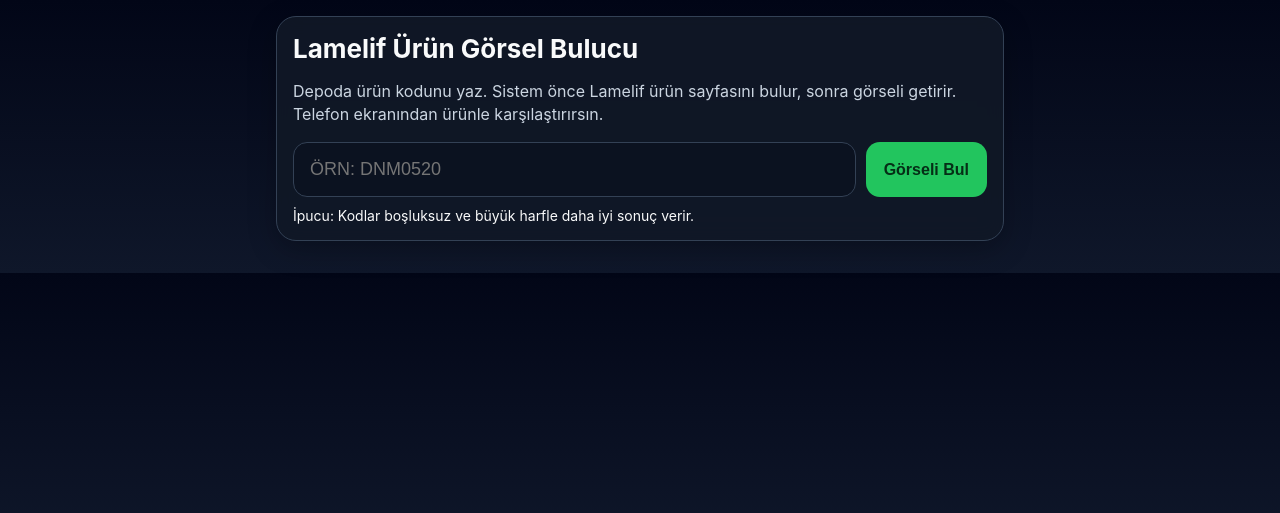
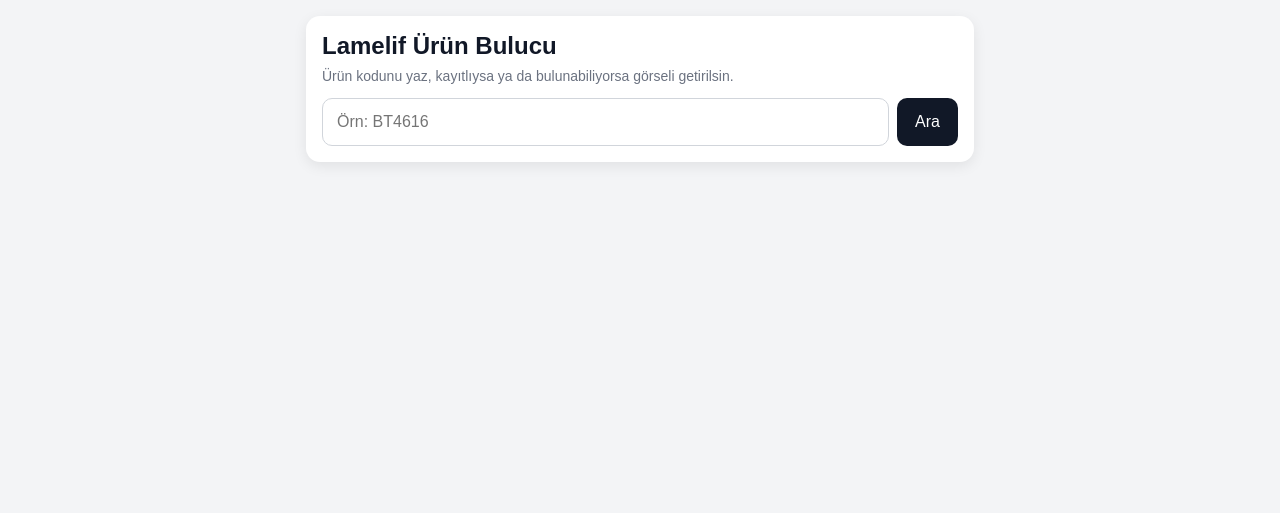
Before and after one commit to omerertin/lamelif-app, a Flask app: page / in a window 1280 px wide. Shown: the top 513 px of the page. Run offline with Flask 3, Linux system fonts and the light colour scheme.

Commit message:
Update index.html

```diff
--- a/templates/index.html
+++ b/templates/index.html
@@ -1,227 +1,281 @@
-<!doctype html>
+<!DOCTYPE html>
 <html lang="tr">
 <head>
-  <meta charset="utf-8">
-  <meta name="viewport" content="width=device-width, initial-scale=1, viewport-fit=cover">
-  <title>Lamelif Ürün Görsel Bulucu</title>
+    <meta charset="UTF-8">
+    <meta name="viewport" content="width=device-width, initial-scale=1.0">
+    <title>Lamelif Ürün Bulucu</title>
     <meta name="theme-color" content="#111827">
     <link rel="manifest" href="/manifest.json">
     <style>
-    :root {
-      --bg: #0f172a;
-      --panel: #111827;
-      --card: #1f2937;
-      --text: #f9fafb;
-      --muted: #cbd5e1;
-      --accent: #22c55e;
-      --danger: #ef4444;
-      --border: #334155;
-    }
         * { box-sizing: border-box; }
         body {
             margin: 0;
-      font-family: -apple-system, BlinkMacSystemFont, "Segoe UI", Roboto, Arial, sans-serif;
-      background: linear-gradient(180deg, #020617, var(--bg));
-      color: var(--text);
+            font-family: Arial, sans-serif;
+            background: #f3f4f6;
+            color: #111827;
         }
         .wrap {
-      max-width: 760px;
+            max-width: 700px;
             margin: 0 auto;
             padding: 16px;
         }
-    .panel {
-      background: rgba(17,24,39,.92);
-      backdrop-filter: blur(10px);
-      border: 1px solid var(--border);
-      border-radius: 20px;
+        .card {
+            background: #fff;
+            border-radius: 14px;
             padding: 16px;
-      box-shadow: 0 8px 28px rgba(0,0,0,.25);
+            box-shadow: 0 4px 14px rgba(0,0,0,0.08);
+            margin-bottom: 16px;
         }
-    h1 { margin: 0 0 8px; font-size: 26px; }
-    p { color: var(--muted); line-height: 1.45; }
-    form {
-      display: grid;
-      grid-template-columns: 1fr auto;
-      gap: 10px;
-      margin-top: 14px;
+        h1 {
+            font-size: 24px;
+            margin: 0 0 8px;
+        }
+        .muted {
+            color: #6b7280;
+            font-size: 14px;
+            margin-bottom: 14px;
+        }
+        .search-row {
+            display: flex;
+            gap: 8px;
         }
         input {
-      width: 100%;
-      padding: 16px;
-      border-radius: 14px;
-      border: 1px solid var(--border);
-      background: #0b1220;
-      color: var(--text);
-      font-size: 18px;
-      text-transform: uppercase;
+            flex: 1;
+            padding: 14px;
+            border: 1px solid #d1d5db;
+            border-radius: 10px;
+            font-size: 16px;
         }
         button {
-      border: 0;
+            padding: 14px 18px;
+            border: none;
+            border-radius: 10px;
+            background: #111827;
+            color: white;
+            font-size: 16px;
+            cursor: pointer;
+        }
+        button:disabled {
+            opacity: 0.6;
+            cursor: not-allowed;
+        }
+        .msg {
+            padding: 12px;
+            border-radius: 10px;
+            margin-top: 12px;
+            font-size: 15px;
+        }
+        .info { background: #e0f2fe; color: #075985; }
+        .warn { background: #fff7ed; color: #9a3412; }
+        .err  { background: #fef2f2; color: #991b1b; }
+        .ok   { background: #ecfdf5; color: #065f46; }
+        .result-card {
+            background: white;
             border-radius: 14px;
-      padding: 16px 18px;
-      background: var(--accent);
-      color: #052e16;
-      font-weight: 700;
-      font-size: 16px;
-    }
-    .hint { font-size: 14px; margin-top: 10px; }
-    .status {
-      margin: 14px 0;
-      padding: 12px 14px;
-      border-radius: 14px;
-      display: none;
-    }
-    .status.show { display: block; }
-    .status.error { background: rgba(239,68,68,.12); color: #fecaca; border: 1px solid rgba(239,68,68,.35); }
-    .status.info { background: rgba(34,197,94,.12); color: #dcfce7; border: 1px solid rgba(34,197,94,.35); }
-    .grid {
-      display: grid;
-      gap: 16px;
+            overflow: hidden;
+            box-shadow: 0 4px 14px rgba(0,0,0,0.08);
             margin-top: 16px;
         }
-    .result {
-      background: var(--card);
-      border: 1px solid var(--border);
-      border-radius: 18px;
-      overflow: hidden;
+        .result-card img {
+            width: 100%;
+            display: block;
+            background: #f9fafb;
         }
-    .imgbox {
-      background: #fff;
-      aspect-ratio: 4 / 5;
-      display: flex;
-      align-items: center;
-      justify-content: center;
+        .result-body {
+            padding: 14px;
         }
-    .imgbox img {
-      width: 100%;
-      height: 100%;
-      object-fit: contain;
-      background: #fff;
+        .result-title {
+            font-size: 18px;
+            font-weight: 700;
+            margin-bottom: 8px;
+            line-height: 1.35;
         }
-    .content { padding: 14px; }
-    .title { font-size: 18px; font-weight: 700; margin-bottom: 8px; }
-    .meta { font-size: 14px; color: var(--muted); margin-bottom: 12px; }
-    .actions { display: flex; gap: 10px; flex-wrap: wrap; }
-    .actions a {
+        .meta {
+            font-size: 14px;
+            color: #374151;
+            margin: 4px 0;
+        }
+        .tag {
+            display: inline-block;
+            padding: 4px 8px;
+            border-radius: 999px;
+            font-size: 12px;
+            font-weight: 700;
+            margin-right: 6px;
+            margin-top: 6px;
+        }
+        .tag-live { background: #dcfce7; color: #166534; }
+        .tag-cache { background: #dbeafe; color: #1d4ed8; }
+        .tag-manual { background: #f3e8ff; color: #7e22ce; }
+        .tag-other { background: #e5e7eb; color: #374151; }
+        a.link {
+            display: inline-block;
+            margin-top: 10px;
             text-decoration: none;
-      color: var(--text);
-      border: 1px solid var(--border);
-      border-radius: 12px;
-      padding: 10px 12px;
-      font-size: 14px;
+            color: #2563eb;
+            font-weight: 600;
         }
-    .badge {
-      display: inline-block;
+        pre.debug {
+            white-space: pre-wrap;
+            word-break: break-word;
+            background: #111827;
+            color: #f9fafb;
+            padding: 12px;
+            border-radius: 10px;
             font-size: 12px;
-      padding: 6px 8px;
-      border-radius: 999px;
-      background: rgba(34,197,94,.16);
-      color: #bbf7d0;
-      margin-bottom: 10px;
-    }
-    @media (max-width: 600px) {
-      form { grid-template-columns: 1fr; }
-      button { width: 100%; }
-      h1 { font-size: 22px; }
+            overflow: auto;
+            margin-top: 10px;
         }
     </style>
 </head>
 <body>
     <div class="wrap">
-    <div class="panel">
-      <h1>Lamelif Ürün Görsel Bulucu</h1>
-      <p>Depoda ürün kodunu yaz. Sistem önce Lamelif ürün sayfasını bulur, sonra görseli getirir. Telefon ekranından ürünle karşılaştırırsın.</p>
-      <form id="searchForm">
-        <input id="codeInput" name="code" placeholder="Örn: DNM0520" autocomplete="off" autocapitalize="characters" enterkeyhint="search">
-        <button type="submit">Görseli Bul</button>
-      </form>
-      <div class="hint">İpucu: Kodlar boşluksuz ve büyük harfle daha iyi sonuç verir.</div>
-      <div id="status" class="status"></div>
+        <div class="card">
+            <h1>Lamelif Ürün Bulucu</h1>
+            <div class="muted">Ürün kodunu yaz, kayıtlıysa ya da bulunabiliyorsa görseli getirilsin.</div>
+
+            <div class="search-row">
+                <input
+                    type="text"
+                    id="code"
+                    placeholder="Örn: BT4616"
+                    autocomplete="off"
+                    autocapitalize="characters"
+                    spellcheck="false"
+                    onkeydown="if(event.key==='Enter'){searchProduct();}"
+                >
+                <button id="searchBtn" onclick="searchProduct()">Ara</button>
             </div>
 
-    <div id="results" class="grid"></div>
+            <div id="message"></div>
+        </div>
+
+        <div id="results"></div>
     </div>
 
     <script>
-    const form = document.getElementById('searchForm');
-    const input = document.getElementById('codeInput');
-    const statusEl = document.getElementById('status');
-    const resultsEl = document.getElementById('results');
+        async function searchProduct() {
+            const input = document.getElementById("code");
+            const btn = document.getElementById("searchBtn");
+            const messageBox = document.getElementById("message");
+            const resultsBox = document.getElementById("results");
 
-    function setStatus(message, type = 'info') {
-      statusEl.textContent = message;
-      statusEl.className = `status show ${type}`;
+            const code = input.value.trim().toUpperCase();
+
+            resultsBox.innerHTML = "";
+            messageBox.innerHTML = "";
+
+            if (!code) {
+                showMessage("Lütfen ürün kodu gir.", "warn");
+                return;
             }
 
-    function clearStatus() {
-      statusEl.className = 'status';
-      statusEl.textContent = '';
+            btn.disabled = true;
+            btn.textContent = "Aranıyor...";
+            showMessage("Arama yapılıyor...", "info");
+
+            try {
+                const response = await fetch("/api/search?code=" + encodeURIComponent(code));
+                const rawText = await response.text();
+
+                let data;
+                try {
+                    data = JSON.parse(rawText);
+                } catch (jsonErr) {
+                    showMessage("Sunucudan JSON yerine farklı bir cevap geldi.", "err");
+                    resultsBox.innerHTML = `
+                        <div class="card">
+                            <b>Ham cevap:</b>
+                            <pre class="debug">${escapeHtml(rawText)}</pre>
+                        </div>
+                    `;
+                    return;
                 }
 
-    function escapeHtml(text) {
-      return text
-        .replaceAll('&', '&amp;')
-        .replaceAll('<', '&lt;')
-        .replaceAll('>', '&gt;')
-        .replaceAll('"', '&quot;')
-        .replaceAll("'", '&#039;');
+                if (!response.ok) {
+                    showMessage(data.error || "Sunucu hatası oluştu.", "err");
+                    return;
                 }
 
-    function renderResults(code, results) {
-      resultsEl.innerHTML = '';
-      if (!results.length) {
-        setStatus(`${code} için görsel bulunamadı.`, 'error');
+                if (data.results && data.results.length > 0) {
+                    const fromCache = data.from_cache === true;
+                    const sourceText = fromCache ? "Kayıtlı görseller gösteriliyor." : "Yeni sonuç bulundu.";
+                    showMessage(sourceText, fromCache ? "ok" : "info");
+
+                    renderResults(data.results, data.product_name || "");
                     return;
                 }
-      clearStatus();
-      results.forEach((item, index) => {
-        const card = document.createElement('article');
-        card.className = 'result';
+
+                if (data.product_name) {
+                    showMessage(
+                        `${escapeHtml(data.code)} katalogda var. Ürün adı: ${escapeHtml(data.product_name)}. ` +
+                        `${escapeHtml(data.message || "Ama görsel henüz bulunamadı.")}`,
+                        "warn"
+                    );
+                    return;
+                }
+
+                showMessage(data.message || "Sonuç bulunamadı.", "warn");
+
+            } catch (err) {
+                showMessage("İstek sırasında hata oluştu: " + escapeHtml(err.message), "err");
+            } finally {
+                btn.disabled = false;
+                btn.textContent = "Ara";
+            }
+        }
+
+        function renderResults(results, productName) {
+            const resultsBox = document.getElementById("results");
+            resultsBox.innerHTML = "";
+
+            results.forEach(item => {
+                const source = (item.source || "").toLowerCase();
+                const tagClass = getTagClass(source);
+
+                const card = document.createElement("div");
+                card.className = "result-card";
+
                 card.innerHTML = `
-          <div class="imgbox">
-            ${item.image_url ? `<img src="${item.image_url}" alt="${escapeHtml(item.title)}" loading="${index === 0 ? 'eager' : 'lazy'}">` : `<div>Görsel yok</div>`}
+                    ${item.image_url ? `<img src="${escapeAttr(item.image_url)}" alt="${escapeAttr(item.title || item.code || 'Ürün görseli')}">` : ""}
+                    <div class="result-body">
+                        <div class="result-title">${escapeHtml(item.title || productName || item.code || "Ürün")}</div>
+                        <div class="meta"><b>Kod:</b> ${escapeHtml(item.code || "-")}</div>
+                        ${productName ? `<div class="meta"><b>Katalog adı:</b> ${escapeHtml(productName)}</div>` : ""}
+                        <div class="meta">
+                            <span class="tag ${tagClass}">${escapeHtml(item.source || "bilinmiyor")}</span>
                         </div>
-          <div class="content">
-            ${item.matched_code ? '<div class="badge">Kod eşleşti</div>' : '<div class="badge">Yakın sonuç</div>'}
-            <div class="title">${escapeHtml(item.title)}</div>
-            <div class="meta">Kaynak: ${escapeHtml(item.source)}</div>
-            <div class="actions">
-              <a href="${item.page_url}" target="_blank" rel="noopener noreferrer">Ürün sayfasını aç</a>
-              ${item.image_url ? `<a href="${item.image_url}" target="_blank" rel="noopener noreferrer">Görseli aç</a>` : ''}
-            </div>
+                        ${item.page_url ? `<a class="link" href="${escapeAttr(item.page_url)}" target="_blank" rel="noopener noreferrer">Ürün sayfasını aç</a>` : ""}
                     </div>
                 `;
-        resultsEl.appendChild(card);
+
+                resultsBox.appendChild(card);
             });
         }
 
-    form.addEventListener('submit', async (e) => {
-      e.preventDefault();
-      const code = input.value.trim().toUpperCase();
-      if (!code) {
-        setStatus('Lütfen ürün kodu gir.', 'error');
-        return;
+        function getTagClass(source) {
+            if (source.includes("manual")) return "tag-manual";
+            if (source.includes("cache")) return "tag-cache";
+            if (source.includes("live")) return "tag-live";
+            return "tag-other";
         }
 
-      setStatus(`${code} aranıyor...`, 'info');
-      resultsEl.innerHTML = '';
+        function showMessage(text, type) {
+            const messageBox = document.getElementById("message");
+            messageBox.innerHTML = `<div class="msg ${type}">${text}</div>`;
+        }
 
-      try {
-        const res = await fetch(`/api/search?code=${encodeURIComponent(code)}`);
-        const data = await res.json();
-        if (!res.ok || !data.ok) {
-          throw new Error(data.error || 'Arama başarısız oldu.');
+        function escapeHtml(str) {
+            return String(str)
+                .replaceAll("&", "&amp;")
+                .replaceAll("<", "&lt;")
+                .replaceAll(">", "&gt;")
+                .replaceAll('"', "&quot;")
+                .replaceAll("'", "&#039;");
         }
-        renderResults(data.code, data.results || []);
-      } catch (err) {
-        setStatus(err.message || 'Bir hata oluştu.', 'error');
-      }
-    });
 
-    if ('serviceWorker' in navigator) {
-      window.addEventListener('load', () => {
-        navigator.serviceWorker.register('/service-worker.js').catch(() => {});
-      });
+        function escapeAttr(str) {
+            return escapeHtml(str);
         }
     </script>
 </body>
```
Lines whose indentation alone changed are shown as unchanged.
